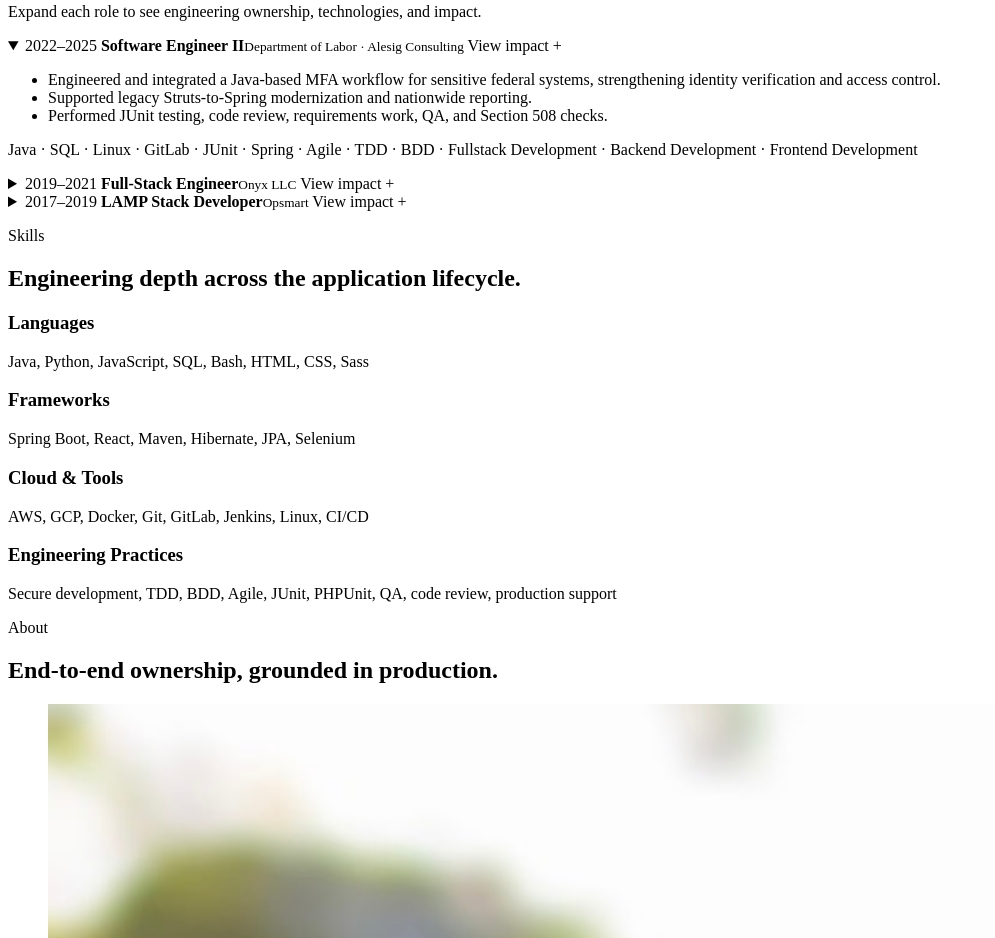
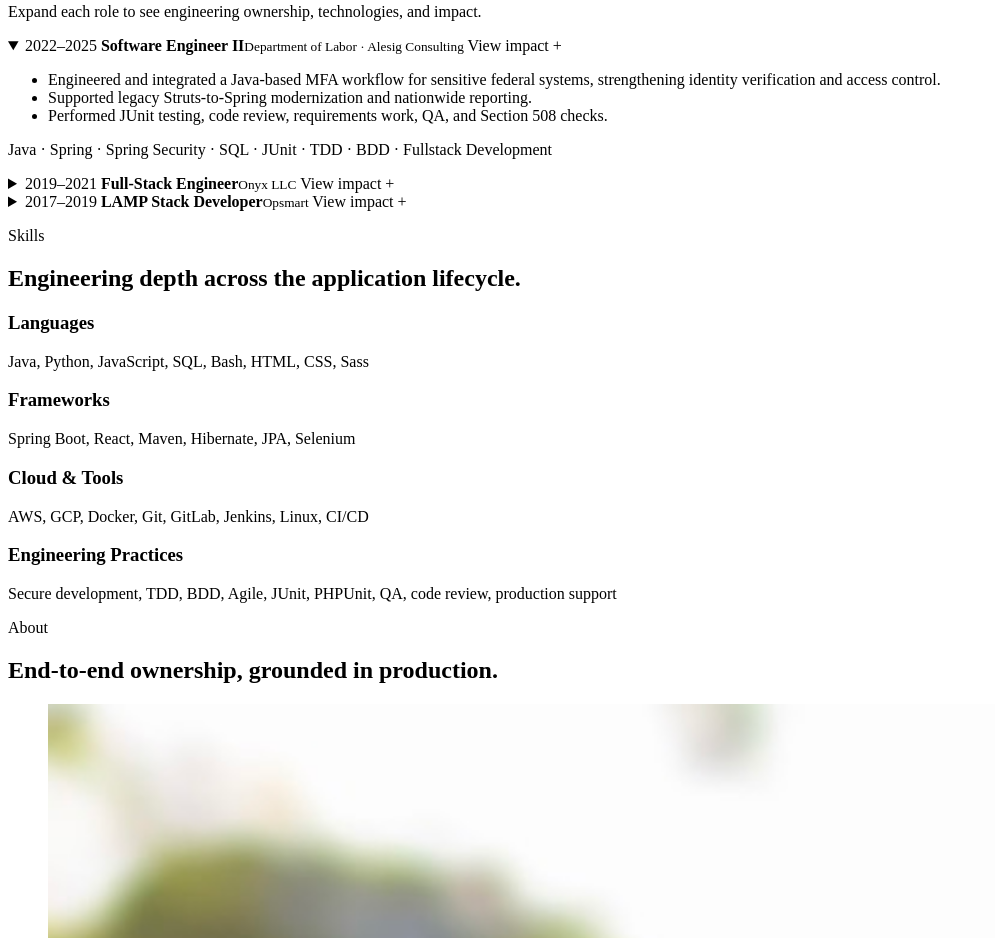
Before and after one commit to devness-portfolio/my-projects, a website with bundled scripts: page githubpage-my-website-portfolio/index.html in a window 1280 px wide. Shown: the part 3196-4134 px from the top of the page, without its empty margins (0-995 px from the left). Built offline with nearby package versions, Linux system fonts and the light colour scheme; files whose address does not match are found by name.

Commit message:
Focus DOL skills on secure Java and fullstack engineering

```diff
--- a/githubpage-my-website-portfolio/index.html
+++ b/githubpage-my-website-portfolio/index.html
@@ -408,7 +408,7 @@
                 <li>Supported legacy Struts-to-Spring modernization and nationwide reporting.</li>
                 <li>Performed JUnit testing, code review, requirements work, QA, and Section 508 checks.</li>
               </ul>
-              <p class="experience-tools">Java · SQL · Linux · GitLab · JUnit · Spring · Agile · TDD · BDD · Fullstack Development · Backend Development · Frontend Development</p>
+              <p class="experience-tools">Java · Spring · Spring Security · SQL · JUnit · TDD · BDD · Fullstack Development</p>
             </div>
           </details>
           <details class="experience-row">
```
